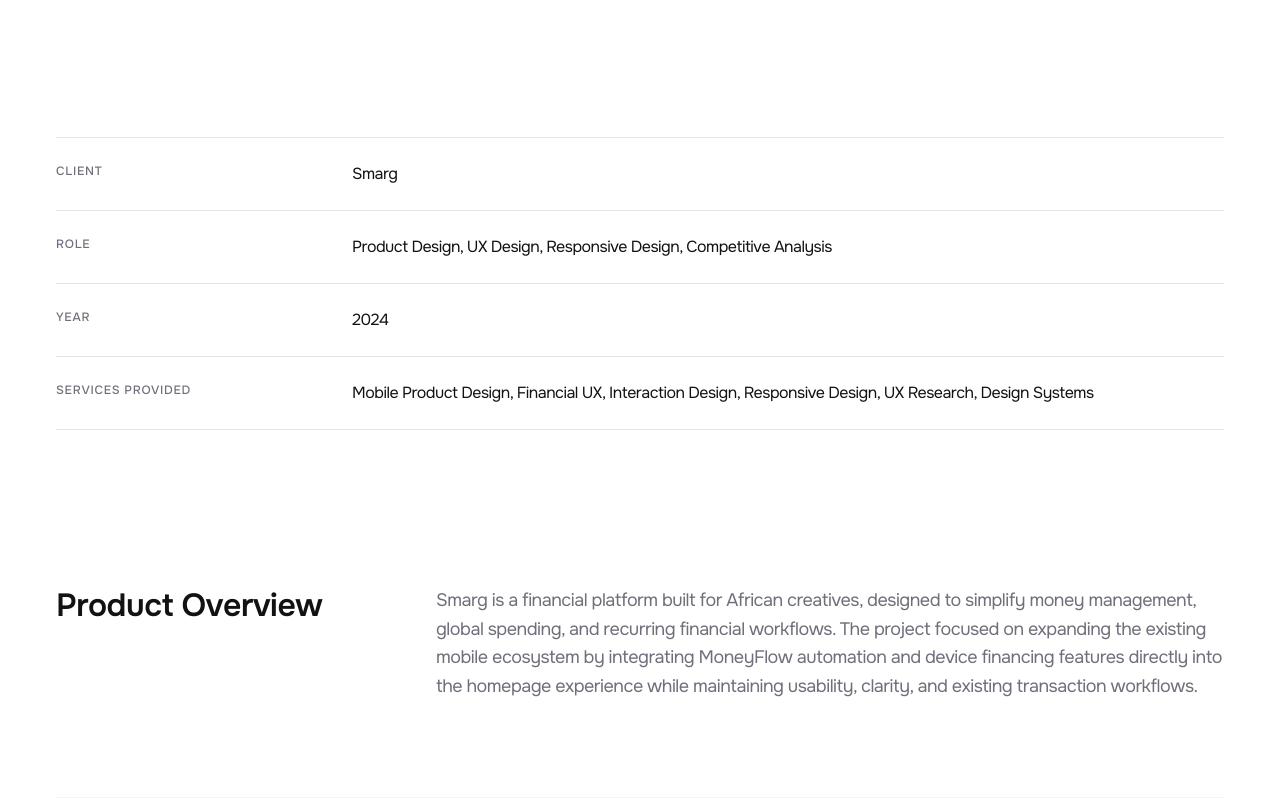
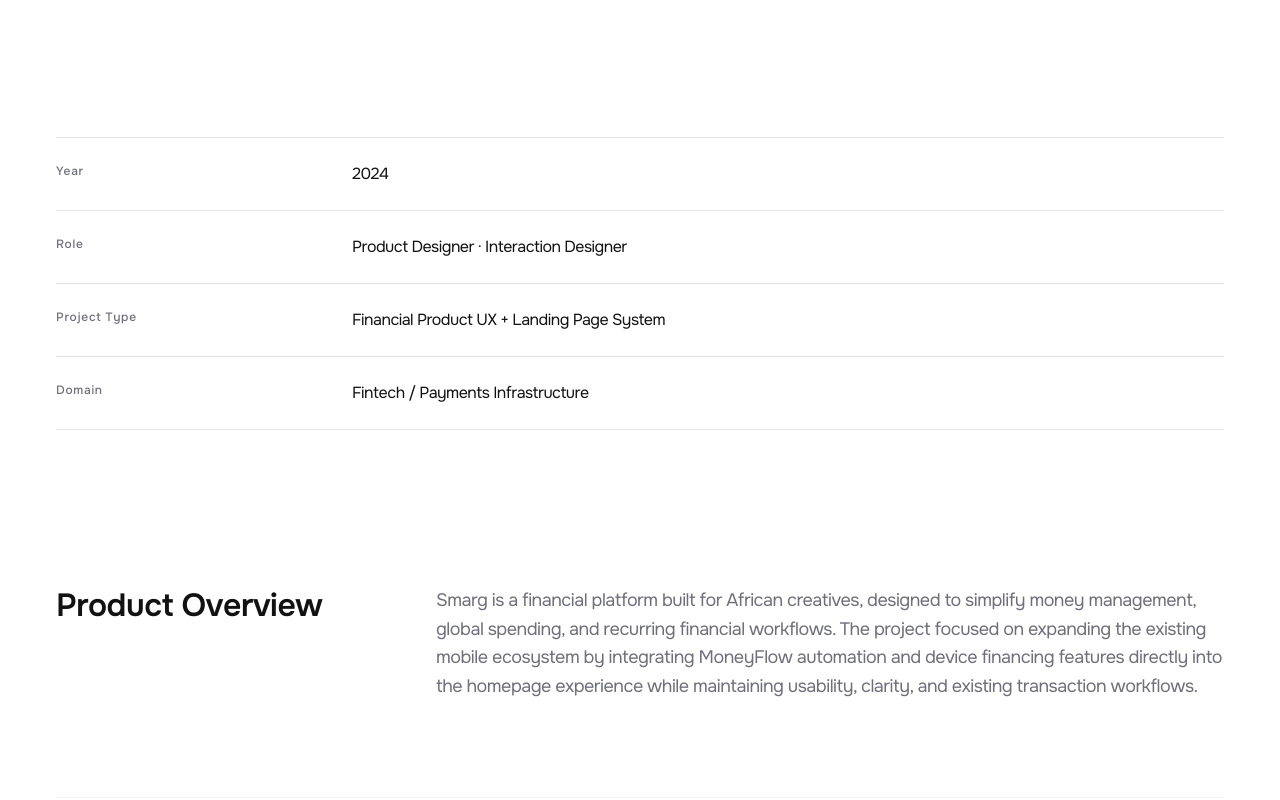
Before and after one commit to Omotolaoginni/Omotola-s-Portfolio, a Next.js app: page /projects/smarg in a window 1280 px wide. Shown: the part 1160-1960 px from the top of the page. Built offline with nearby package versions, Linux system fonts and the light colour scheme.

Commit message:
Update Smarg metadata

```diff
--- a/src/app/projects/smarg/page.module.css
+++ b/src/app/projects/smarg/page.module.css
@@ -160,7 +160,6 @@
   font-size: var(--caption-size);
   font-weight: var(--caption-weight);
   letter-spacing: 0.06em;
-  text-transform: uppercase;
   color: var(--color-text-muted);
 }
 
--- a/src/app/projects/smarg/page.tsx
+++ b/src/app/projects/smarg/page.tsx
@@ -49,22 +49,22 @@ export default function SmargProject() {
 
       <Section width="full" padding="none">
         <div className={styles.metadataSection}>
-          <div className={styles.metadataGrid}>
-            <div className={styles.metadataRow}>
-              <span className={styles.metadataLabel}>Client</span>
-              <span className={styles.metadataValue}>Smarg</span>
-            </div>
-            <div className={styles.metadataRow}>
-              <span className={styles.metadataLabel}>Role</span>
-              <span className={styles.metadataValue}>Product Design, UX Design, Responsive Design, Competitive Analysis</span>
-            </div>
+            <div className={styles.metadataGrid}>
             <div className={styles.metadataRow}>
               <span className={styles.metadataLabel}>Year</span>
               <span className={styles.metadataValue}>2024</span>
             </div>
             <div className={styles.metadataRow}>
-              <span className={styles.metadataLabel}>Services Provided</span>
-              <span className={styles.metadataValue}>Mobile Product Design, Financial UX, Interaction Design, Responsive Design, UX Research, Design Systems</span>
+              <span className={styles.metadataLabel}>Role</span>
+              <span className={styles.metadataValue}>Product Designer · Interaction Designer</span>
+            </div>
+            <div className={styles.metadataRow}>
+              <span className={styles.metadataLabel}>Project Type</span>
+              <span className={styles.metadataValue}>Financial Product UX + Landing Page System</span>
+            </div>
+            <div className={styles.metadataRow}>
+              <span className={styles.metadataLabel}>Domain</span>
+              <span className={styles.metadataValue}>Fintech / Payments Infrastructure</span>
             </div>
           </div>
         </div>
```
